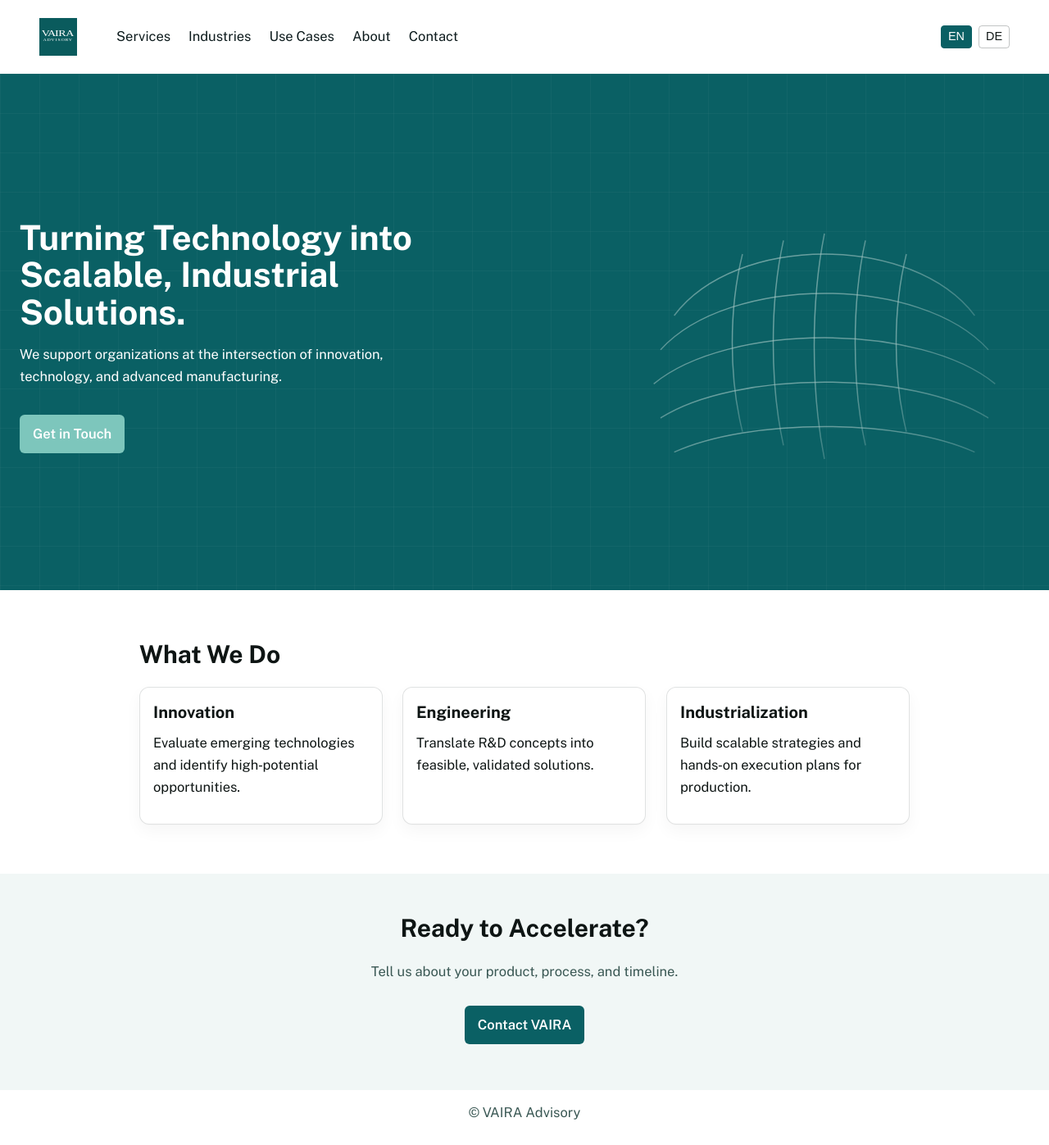
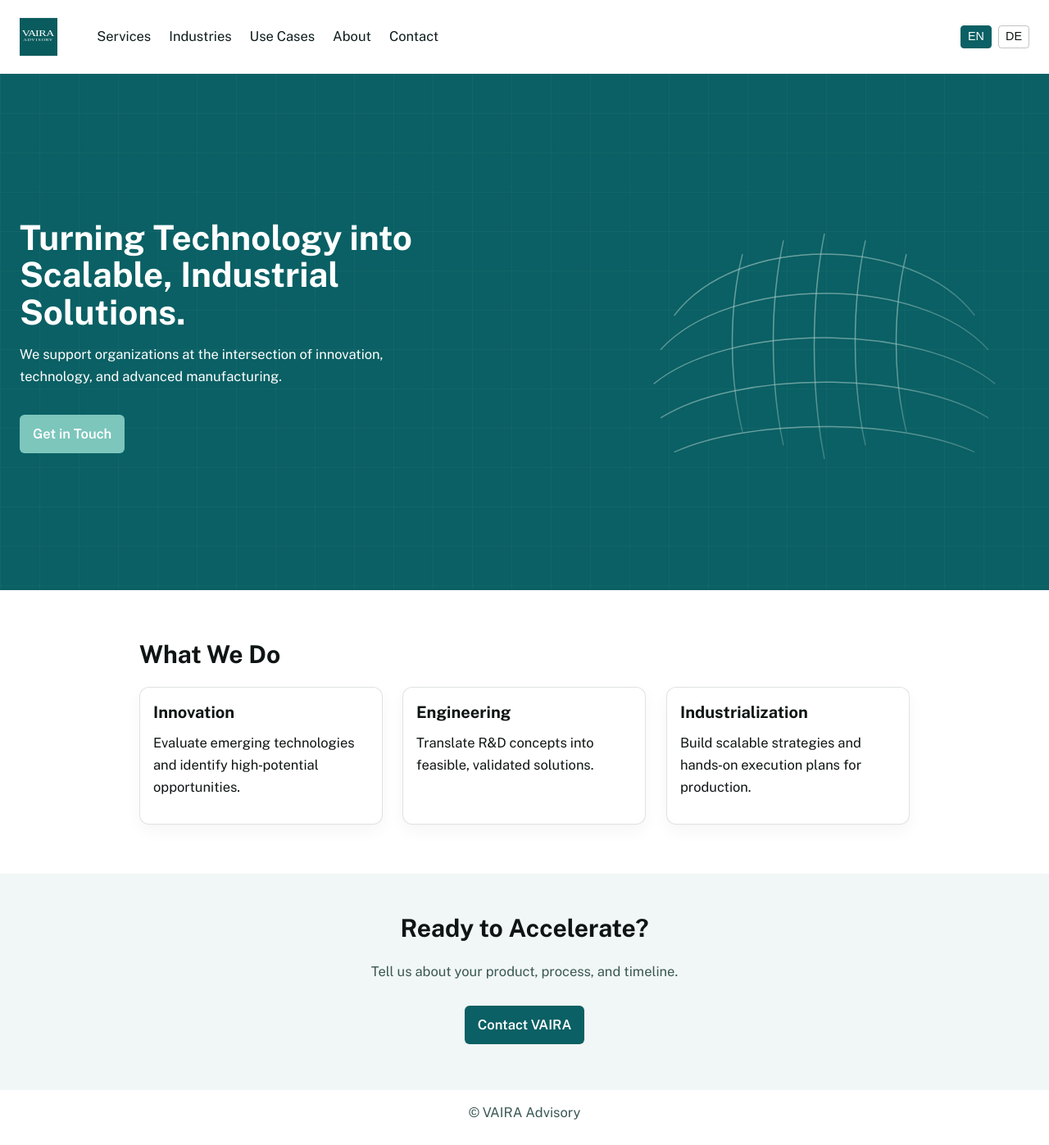
Before and after one commit to raphaelheeb/vaira-advisory, a Jekyll site: the page built from index.html, in a window 1280 px wide. Shown: the whole page at 82% size. Built offline with Jekyll 4.4.1, drawn with Linux system fonts in a browser that asks for light colours.

Commit message:
Update styles.css

```diff
--- a/assets/css/styles.css
+++ b/assets/css/styles.css
@@ -99,12 +99,14 @@
   background: var(--surface);
   border-bottom: 0;
 }
-.site-header img { height: 120px; }
+.site-header img { height: 60px; }
 
-.header-wrap {
+.header-wrap.content-wrapper {
   display: flex;
   align-items: center;
   gap: 48px;
+  padding-left: 24px;
+  padding-right: 24px;
 }
 .site-header nav { margin-left: auto; }
 
```
